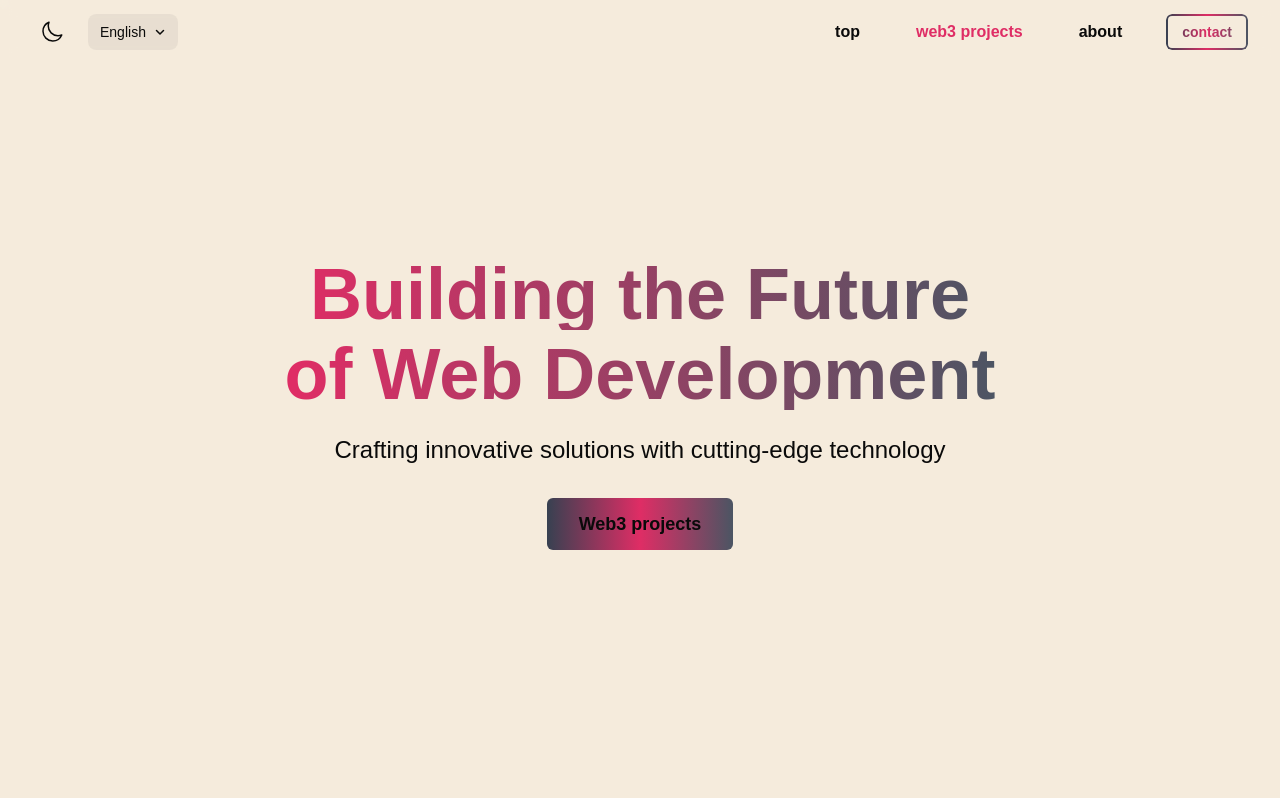
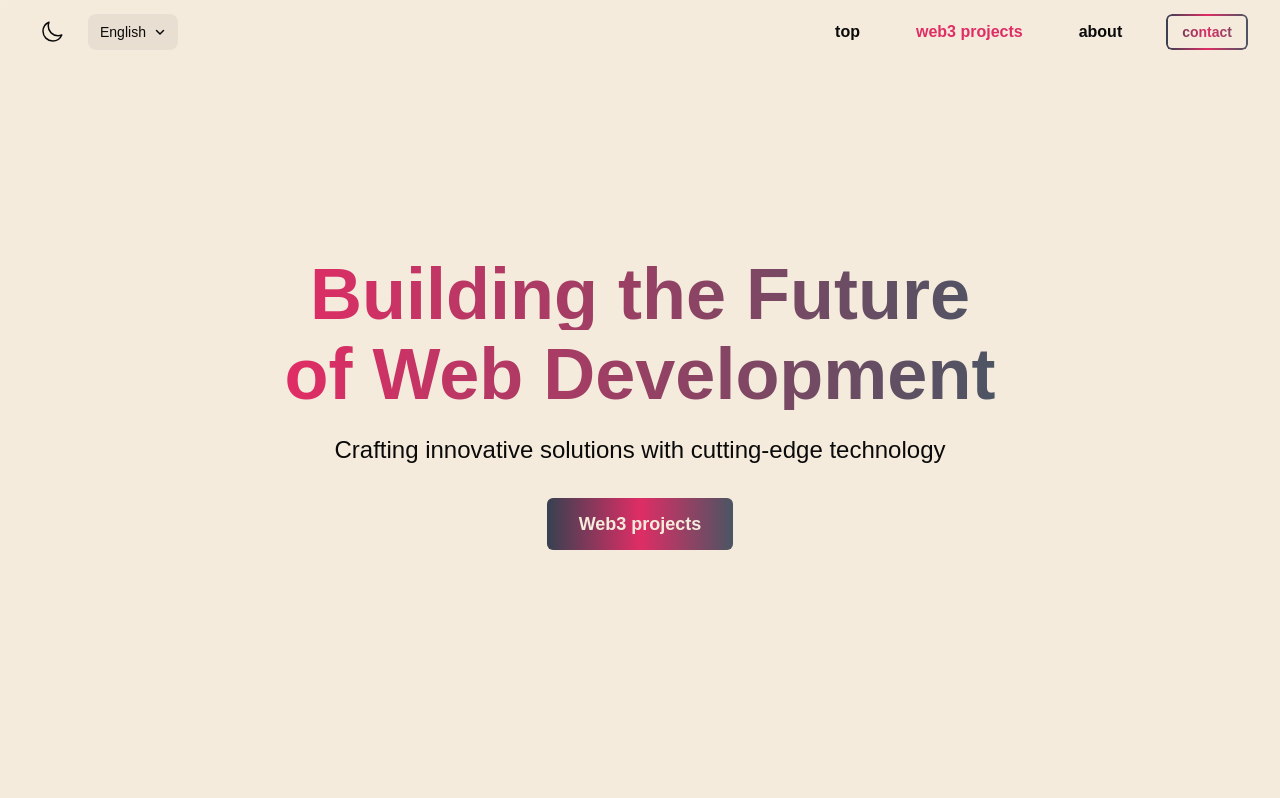
Before and after one commit to gala1234/website, a Next.js app: page / in a window 1280 px wide. Shown: the top 798 px of the page. Built offline with nearby package versions, Linux system fonts and the light colour scheme.

Commit message:
text color button

```diff
--- a/src/components/common/GradientButton.tsx
+++ b/src/components/common/GradientButton.tsx
@@ -34,7 +34,6 @@ const baseStyles = [
   'hover:opacity-90',
   'hover:cursor-pointer',
   'transition-all',
-  'text-primary',
   'w-full',
   'sm:w-auto',
   'disabled:opacity-50',
```
